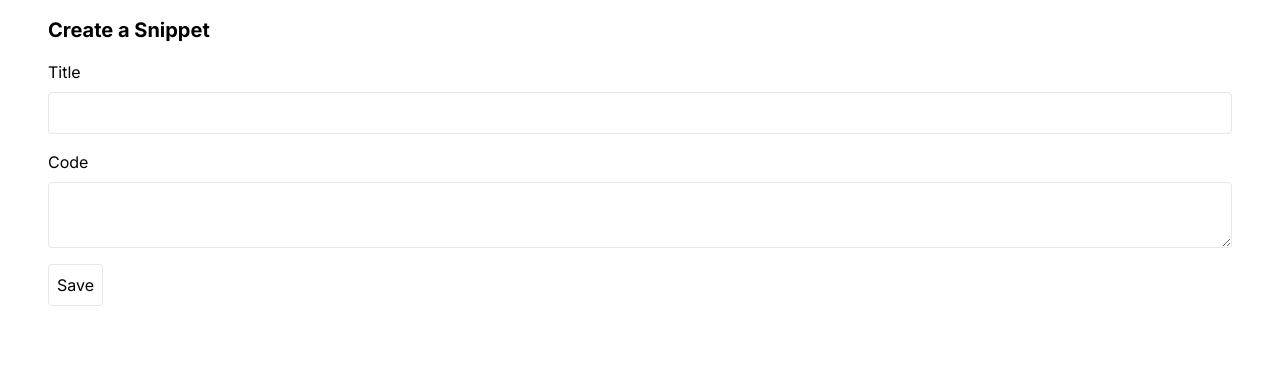
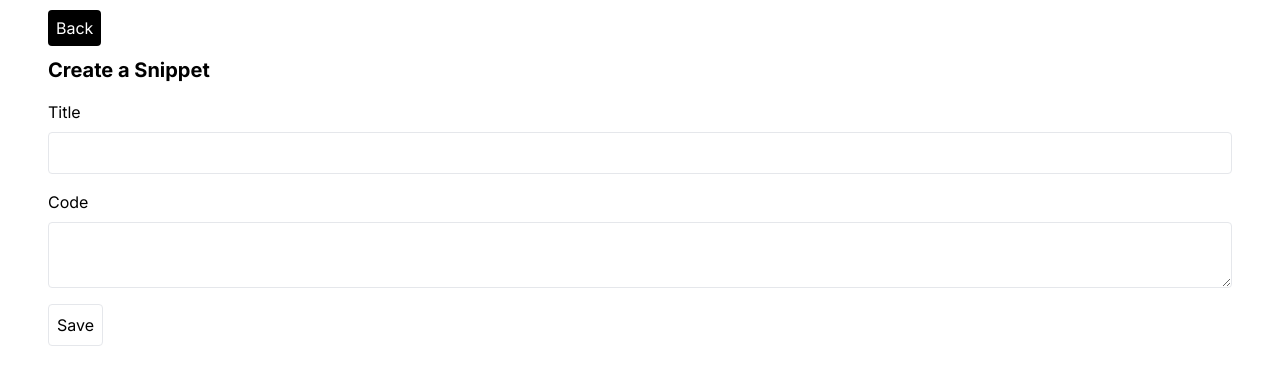
Before and after one commit to nicolaerario/next-snippets, a Next.js app: page /snippets/new in a window 1280 px wide. Shown: the top 382 px of the page. Built offline with nearby package versions, Linux system fonts and the light colour scheme.

Commit message:
feat: Add back button

```diff
--- a/src/app/snippets/[id]/edit/page.tsx
+++ b/src/app/snippets/[id]/edit/page.tsx
@@ -1,5 +1,6 @@
 import SnippetEditForm from '@/components/snippetEditForm';
 import db from '@/db';
+import Link from 'next/link';
 import { notFound } from 'next/navigation';
 
 interface Props {
@@ -14,7 +15,13 @@ export default async function SnippetEditPage({ params }: Props) {
 
   return (
     <div className="py-4">
-      <div className="flex items-center justify-between">
+      <Link
+        className="rounded bg-black p-2 text-white"
+        href={`/snippets/${snippet.id}`}
+      >
+        Back
+      </Link>
+      <div className="flex items-center justify-between py-4">
         <h3 className="text-xl font-bold">Edit Snippet</h3>
         <div className="text-xl italic">{snippet.title}</div>
       </div>
--- a/src/app/snippets/[id]/page.tsx
+++ b/src/app/snippets/[id]/page.tsx
@@ -19,7 +19,13 @@ export default async function ShowSnippetPage({ params }: Props) {
   const deleteSnippetAction = deleteSnippet.bind(null, snippet.id);
 
   return (
-    <div>
+    <div className="py-4">
+      <Link
+        className="rounded bg-black p-2 text-white"
+        href={'/'}
+      >
+        Back
+      </Link>
       <div className="flex items-center justify-between py-4">
         <h3 className="text-xl font-bold">{snippet.title}</h3>
         <div className="flex gap-4">
--- a/src/app/snippets/new/page.tsx
+++ b/src/app/snippets/new/page.tsx
@@ -1,13 +1,23 @@
 'use client';
 
 import { createSnippet } from '@/actions';
+import Link from 'next/link';
 import { useFormState } from 'react-dom';
 
 export default function SnippetCreatePage() {
   const [formState, action] = useFormState(createSnippet, { message: '' });
 
   return (
-    <form action={action}>
+    <form
+      className="py-4"
+      action={action}
+    >
+      <Link
+        className="rounded bg-black p-2 text-white"
+        href={'/'}
+      >
+        Back
+      </Link>
       <h3 className="py-4 text-xl font-bold">Create a Snippet</h3>
       <div className="flex flex-col gap-4">
         <div className="flex flex-col gap-2">
```
